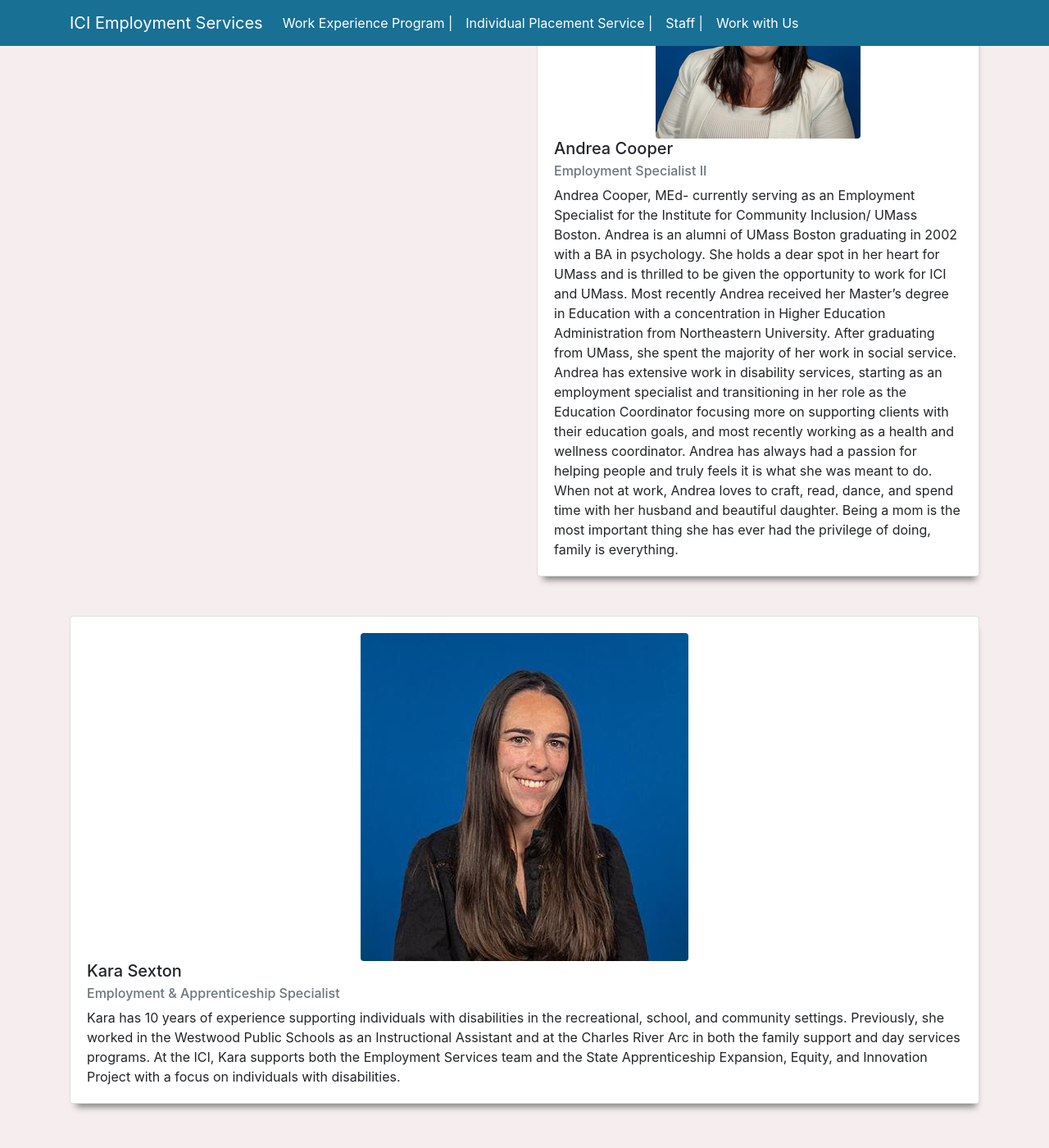
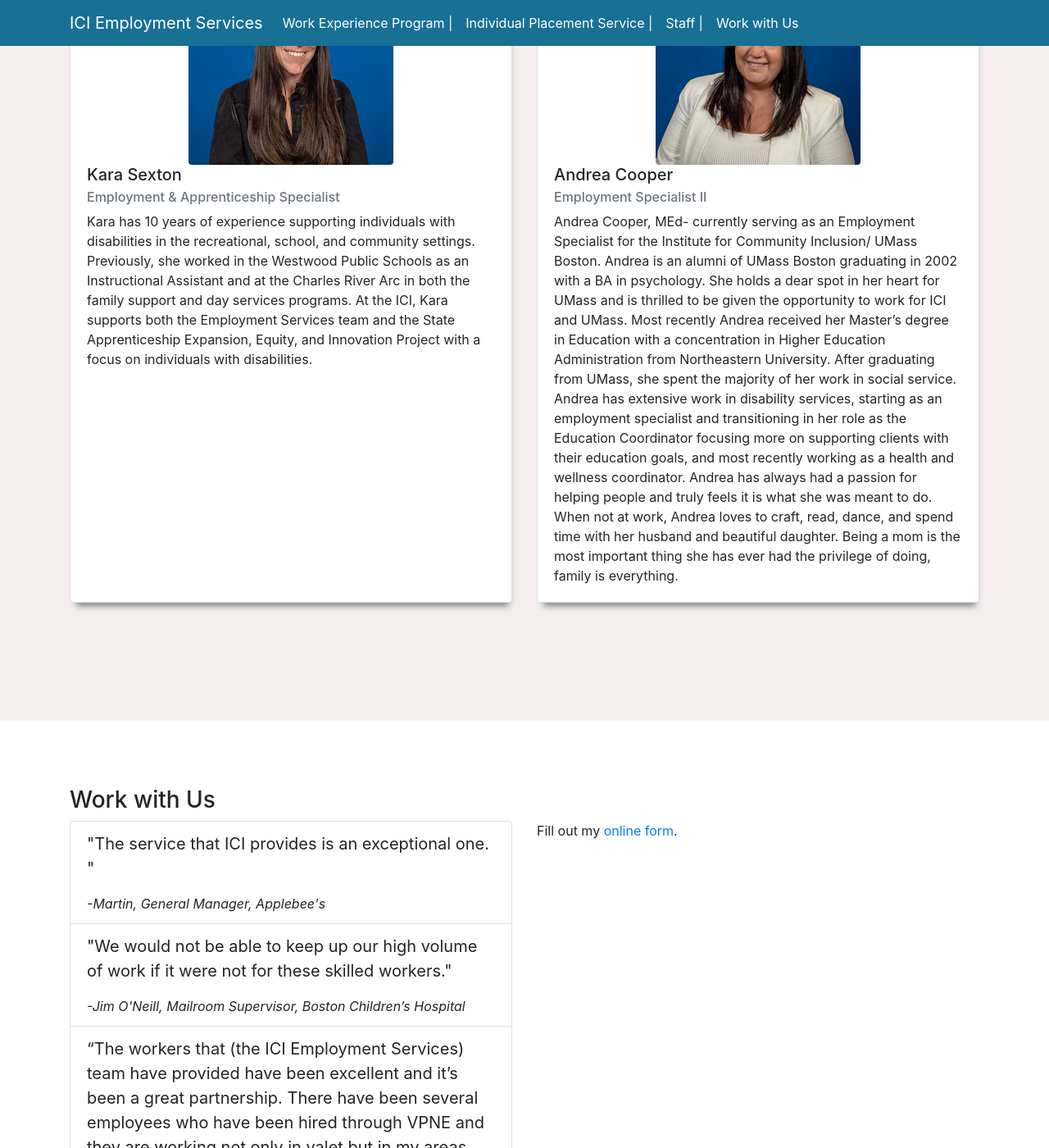
Before and after one commit to communityinclusion/es, a Jekyll site: the page built from index.html, in a window 1280 px wide and 1400 px high, scrolled down 4027 px. Shown: the whole window at 82% size. Built offline with Jekyll 4.4.1, drawn with Linux system fonts in a browser that asks for light colours; nearby versions of some CDN libraries; a script that is not in the unit is left out.

Commit message:
fixed some column alignment and spacing

```diff
--- a/index.html
+++ b/index.html
@@ -250,13 +250,15 @@ layout: default
 <section>
   <div class="container">
     <div class="row">
-      <div class="col-md">
+      <div class="col-md mb-3">
         <img src="img/David_Wegmans.jpg" alt="David at Wegmans" class="img-fluid">
       </div>
-      <div class="col-md">
-        <img src="img/Herssey_Walgreens.jpg" alt="Herssey at Wegmans" class="img-fluid"> </div>
-      <div class="col-md">
-        <img src="img/John_VPNE.jpg" alt="John at VPNE" class="img-fluid"> </div>
+      <div class="col-md mb-3">
+        <img src="img/Herssey_Walgreens.jpg" alt="Herssey at Wegmans" class="img-fluid">
+      </div>
+      <div class="col-md mb-3">
+        <img src="img/John_VPNE.jpg" alt="John at VPNE" class="img-fluid">
+      </div>
     </div>
   </div>
 </section>
@@ -268,8 +270,8 @@ layout: default
     <p><b>ICI Employment Services has many talented folks on staff...</b></p>
     <div class="row">
 
-      <div class="col-sm">
-        <div class="card">
+      <div class="col-md mb-3">
+        <div class="card h-100">
           <div class="card-body">
             <img src="img/Jill_Headshot.jpg" alt="Jill Eastman" class="img-fluid rounded mx-auto d-block">
             <h5 class="card-title">Jill Eastman</h5>
@@ -287,8 +289,8 @@ layout: default
           </div>
         </div>
       </div>
- <div class="col-sm">
-        <div class="card">
+ <div class="col-md mb-3">
+        <div class="card h-100">
           <div class="card-body">
             <img src="img/MeganWiggins.jpg" alt="Megan Wiggins" class="img-fluid rounded mx-auto d-block">
             <h5 class="card-title">Megan Wiggins</h5>
@@ -301,24 +303,18 @@ layout: default
     </div>
     <br>
     <div class="row">
-      <div class="col-sm">
-       <!-- <div class="card">
+      <div class="col-md mb-3">
+        <div class="card h-100">
           <div class="card-body">
-            <img src="img/Gaspar.jpg" alt="Juan Gaspar" class="img-fluid rounded mx-auto d-block">
-            <h5 class="card-title">Juan Gaspar</h5>
-            <h6 class="card-subtitle mb-2 text-muted">Employment Specialist I</h6>
-            <p class="card-text">Juan Gaspar is a University of Massachusetts Boston (UMass Boston) graduate currently
-              working in the social work field. Juan serves a part-time Job Coach for the Institute for Community
-              Inclusion (ICI) at UMass Boston supporting individuals with disabilities in achieving their vocational
-              goals. As a Job Coach, Juan provides support to individuals at work through vocational training,
-              counseling, and case management. Additionally, Juan has worked for some time in the mental health field
-              working with young adults and elders at South Shore Mental Health. Juan grew up in the Philippines and
-              moved to Boston, MA at age 14. </p>
+            <img src="img/KaraHeadshot.jpg" width="250" height="250" alt="Kara Sexton, Employment & Apprenticeship Specialist" class="img-fluid rounded mx-auto d-block">
+            <h5 class="card-title">Kara Sexton</h5>
+            <h6 class="card-subtitle mb-2 text-muted">Employment & Apprenticeship Specialist</h6>
+            <p class="card-text">Kara has 10 years of experience supporting individuals with disabilities in the recreational, school, and community settings. Previously, she worked in the Westwood Public Schools as an Instructional Assistant and at the Charles River Arc in both the family support and day services programs. At the ICI, Kara supports both the Employment Services team and the State Apprenticeship Expansion, Equity, and Innovation Project with a focus on individuals with disabilities.</p>
           </div>
-        </div>-->
+        </div>
       </div>
-      <div class="col-sm">
-        <div class="card">
+      <div class="col-md mb-3">
+        <div class="card h-100">
           <div class="card-body">
             <img src="img/AndreaCooper_250x250.png" alt="Andrea Cooper" class="img-fluid rounded mx-auto d-block">
             <h5 class="card-title">Andrea Cooper</h5>
@@ -340,19 +336,7 @@ layout: default
       </div>
     </div>
     <br><br>
-    <div class="row">
-      <div class="col-sm">
-        <div class="card">
-          <div class="card-body">
-            <img src="img/KaraHeadshot.jpg" alt="Kara Sexton, Employment & Apprenticeship Specialist" class="img-fluid rounded mx-auto d-block">
-            <h5 class="card-title">Kara Sexton</h5>
-            <h6 class="card-subtitle mb-2 text-muted">Employment & Apprenticeship Specialist</h6>
-            <p class="card-text">Kara has 10 years of experience supporting individuals with disabilities in the recreational, school, and community settings. Previously, she worked in the Westwood Public Schools as an Instructional Assistant and at the Charles River Arc in both the family support and day services programs. At the ICI, Kara supports both the Employment Services team and the State Apprenticeship Expansion, Equity, and Innovation Project with a focus on individuals with disabilities.</p>
-          </div>
-        </div>
-      </div>
 
-    </div>
 
   </div>
 </section>
```
